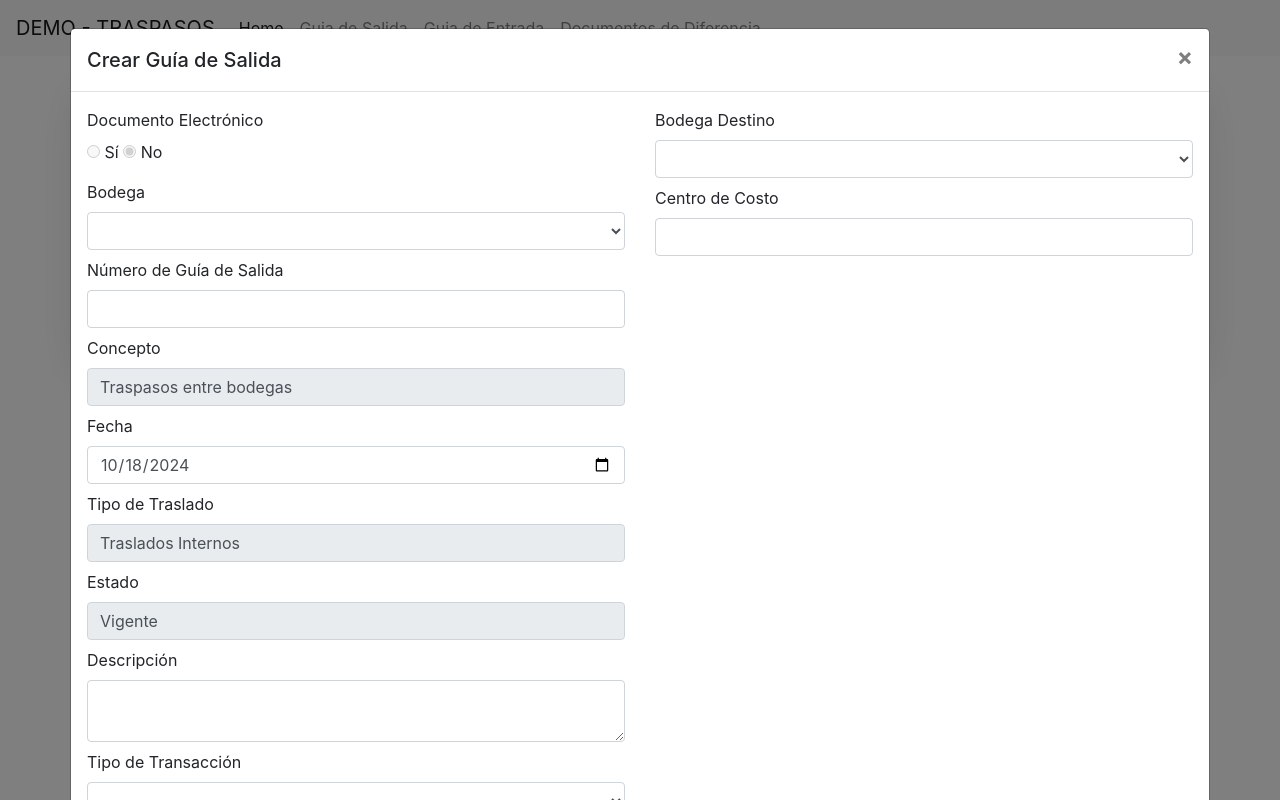
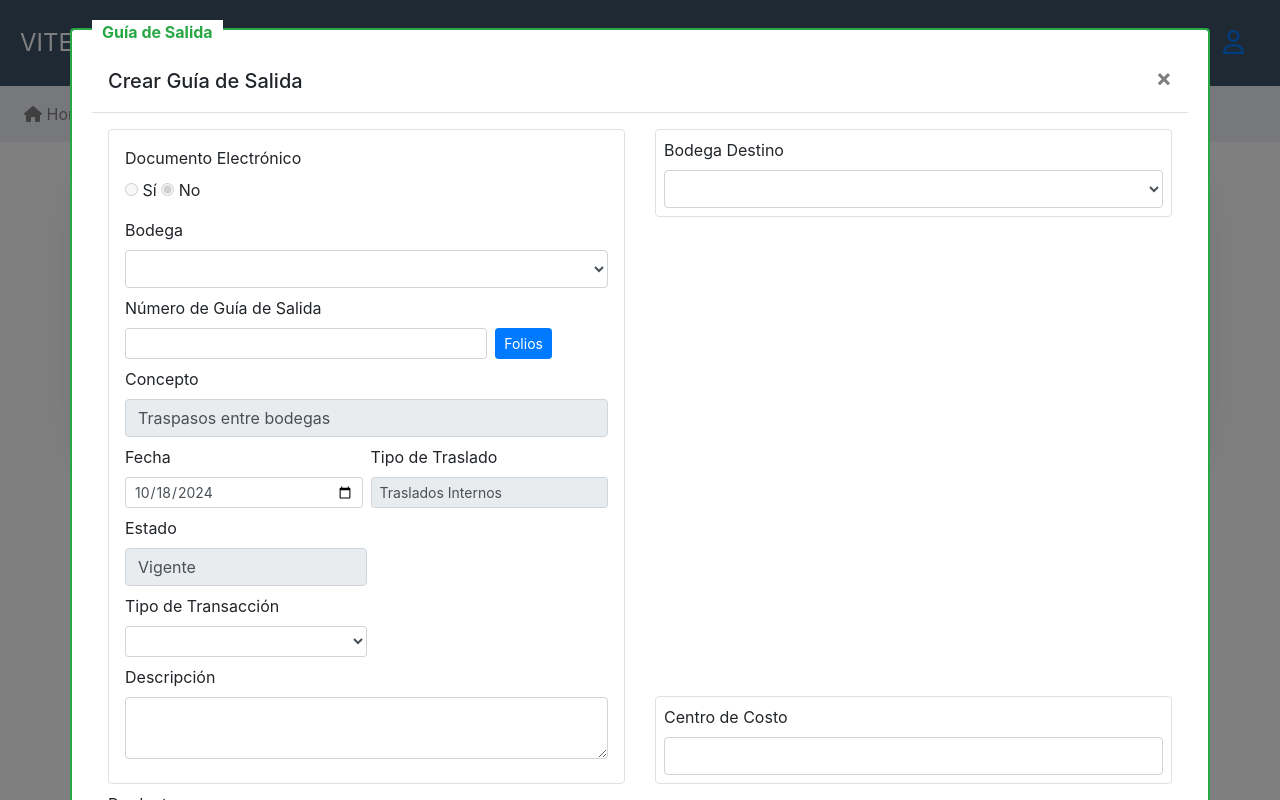
Before and after one commit to Diego-Orasystem/DEMO, an Angular app: page /guia-salida in a window 1280 px wide. Both pictures are taken after a click on the button "Crear Guía de Salida". Built offline with nearby package versions, Linux system fonts and the light colour scheme.

Commit message:
Estilos de guia de salida

```diff
--- a/src/app/guia-salida/guia-salida.component.css
+++ b/src/app/guia-salida/guia-salida.component.css
@@ -0,0 +1,15 @@
+.border-with-title {
+    position: relative;
+    border: 2px solid #28a745;
+    padding: 20px;
+  }
+  .border-with-title::before {
+    content: "Guía de Salida";
+    position: absolute;
+    top: -10px;
+    left: 20px;
+    background-color: white;
+    padding: 0 10px;
+    color: #28a745;
+    font-weight: bold;
+  }
--- a/src/app/guia-salida/guia-salida.component.html
+++ b/src/app/guia-salida/guia-salida.component.html
@@ -1,12 +1,13 @@
 <div class="container mt-4">
-  <div class="card shadow-lg">
-    <div class="card-header bg-primary text-white">
+  <div class="card shadow-lg rounded">
+    <div class="card-header" style="background-color: #28a745; color: white;">
       <h2>Guía de Salida</h2>
     </div>
     <div class="card-body">
-      <button class="btn btn-primary mb-3" data-toggle="modal" data-target="#createGuiaModal">Crear Guía de Salida</button>
+      <button class="btn btn-primary mb-3" data-toggle="modal" style="background-color: grey;" data-target="#createGuiaModal">Crear Guía de Salida</button>
+      <div class="table-responsive">
         <table class="table table-hover table-bordered mt-3">
-        <thead class="thead-dark">
+          <thead class="thead-">
             <tr>
               <th>Bodega</th>
               <th>Número de Guía</th>
@@ -40,13 +41,14 @@
       </div>
     </div>
   </div>
+</div>
 
 <!-- Modal for Creating -->
 <div class="modal fade" id="createGuiaModal" tabindex="-1" role="dialog" aria-labelledby="createGuiaModalLabel" aria-hidden="true">
   <div class="modal-dialog modal-xl" role="document">
-    <div class="modal-content">
+    <div class="modal-content border-with-title rounded">
       <div class="modal-header">
-        <h5 class="modal-title" id="createGuiaModalLabel">Crear Guía de Salida</h5>
+        <h5 class="modal-title text-center" id="createGuiaModalLabel">Crear Guía de Salida</h5>
         <button type="button" class="close" data-dismiss="modal" aria-label="Close">
           <span aria-hidden="true">&times;</span>
         </button>
@@ -55,6 +57,7 @@
         <form (ngSubmit)="addEntry()" class="form">
           <div class="row">
             <div class="col-md-6">
+              <div class="form-group mb-2 border p-3 rounded">
                 <div class="form-group mb-2">
                   <label>Documento Electrónico</label>
                   <div>
@@ -72,48 +75,56 @@
                 </div>
                 <div class="form-group mb-2">
                   <label for="numeroGuia">Número de Guía de Salida</label>
-                <input type="text" [(ngModel)]="newEntry.numeroGuia" class="form-control" id="numeroGuia" name="numeroGuia" required>
+                  <div class="d-flex">
+                    <input type="text" [(ngModel)]="newEntry.numeroGuia" class="form-control form-control-sm w-75" id="numeroGuia" name="numeroGuia" required>
+                    <button class="btn btn-primary btn-sm ml-2" type="button">Folios</button>
+                  </div>
                 </div>
                 <div class="form-group mb-2">
                   <label for="concepto">Concepto</label>
                   <input type="text" [(ngModel)]="newEntry.concepto" class="form-control" id="concepto" name="concepto" [disabled]="true" required>
                 </div>
-              <div class="form-group mb-2">
+                <div class="form-group mb-2 d-flex">
+                  <div class="w-50 mr-2">
                     <label for="fecha">Fecha</label>
-                <input type="date" [(ngModel)]="newEntry.fecha" class="form-control" id="fecha" name="fecha" required>
+                    <input type="date" [(ngModel)]="newEntry.fecha" class="form-control form-control-sm" id="fecha" name="fecha" required>
+                  </div>
+                  <div class="w-50">
+                    <label for="tipoTraslado">Tipo de Traslado</label>
+                    <input type="text" [(ngModel)]="newEntry.tipoTraslado" class="form-control form-control-sm" id="tipoTraslado" name="tipoTraslado" [disabled]="true" required>
+                  </div>
+                </div>
+                <div class="form-group mb-2 w-50">
+                  <label for="estado">Estado</label>
+                  <input type="text" [(ngModel)]="newEntry.estado" class="form-control" id="estado" name="estado" [disabled]="true" required>
                 </div>
                 <div class="form-group mb-2">
-                <label for="tipoTraslado">Tipo de Traslado</label>
-                <input type="text" [(ngModel)]="newEntry.tipoTraslado" class="form-control" id="tipoTraslado" name="tipoTraslado" [disabled]="true" required>
-              </div>
-              <div class="form-group mb-2">
-                <label for="estado">Estado</label>
-                <input type="text" [(ngModel)]="newEntry.estado" class="form-control" id="estado" name="estado" [disabled]="true" required>
+                  <label for="tipoTransaccion">Tipo de Transacción</label>
+                  <select [(ngModel)]="newEntry.tipoTransaccion" class="form-control form-control-sm w-50" id="tipoTransaccion" name="tipoTransaccion" required>
+                    <option *ngFor="let tipo of tiposTransaccion" [value]="tipo">{{ tipo }}</option>
+                  </select>
                 </div>
                 <div class="form-group mb-2">
                   <label for="descripcion">Descripción</label>
                   <textarea [(ngModel)]="newEntry.descripcion" class="form-control" id="descripcion" name="descripcion"></textarea>
                 </div>
-              <div class="form-group mb-2">
-                <label for="tipoTransaccion">Tipo de Transacción</label>
-                <select [(ngModel)]="newEntry.tipoTransaccion" class="form-control" id="tipoTransaccion" name="tipoTransaccion" required>
-                  <option *ngFor="let tipo of tiposTransaccion" [value]="tipo">{{ tipo }}</option>
-                </select>
+
               </div>
             </div>
-            <div class="col-md-6">
-              <div class="form-group mb-2">
+            <div class="col-md-6 d-flex flex-column justify-content-between">
+              <div class="form-group mb-2 border p-2 rounded">
                 <label for="bodegaDestino">Bodega Destino</label>
                 <select [(ngModel)]="newEntry.bodegaDestino" class="form-control" id="bodegaDestino" name="bodegaDestino" required>
                   <option *ngFor="let bodega of bodegas" [value]="bodega">{{ bodega }}</option>
                 </select>
               </div>
-              <div class="form-group mb-2">
+              <div class="form-group mb-2 border p-2 rounded mt-auto">
                 <label for="centroCosto">Centro de Costo</label>
                 <input type="text" [(ngModel)]="newEntry.centroCosto" class="form-control" id="centroCosto" name="centroCosto" required>
               </div>
             </div>
           </div>
+
           <div class="form-group mb-2">
             <label for="productos">Productos</label>
             <table class="table table-bordered mb-2">
@@ -160,7 +171,7 @@
 <!-- Modal for Details -->
 <div class="modal fade" id="detailGuiaModal" tabindex="-1" role="dialog" aria-labelledby="detailGuiaModalLabel" aria-hidden="true">
   <div class="modal-dialog" role="document">
-    <div class="modal-content">
+    <div class="modal-content rounded">
       <div class="modal-header">
         <h5 class="modal-title" id="detailGuiaModalLabel">Detalles de la Guía de Salida</h5>
         <button type="button" class="close" data-dismiss="modal" aria-label="Close">
@@ -201,7 +212,7 @@
 </div>
 <div class="modal fade" id="addProductModal" tabindex="-1" role="dialog" aria-labelledby="addProductModalLabel" aria-hidden="true">
   <div class="modal-dialog" role="document">
-    <div class="modal-content">
+    <div class="modal-content rounded">
       <div class="modal-header">
         <h5 class="modal-title" id="addProductModalLabel">Agregar Producto</h5>
         <button type="button" class="close" data-dismiss="modal" aria-label="Close">
--- a/src/app/navbar/navbar.component.html
+++ b/src/app/navbar/navbar.component.html
@@ -1,21 +1,34 @@
-<nav class="navbar navbar-expand-lg navbar-light bg-light">
-  <a class="navbar-brand" href="#">DEMO - TRASPASOS</a>
+<link rel="stylesheet" href="https://cdnjs.cloudflare.com/ajax/libs/font-awesome/6.0.0-beta3/css/all.min.css">
+<nav class="navbar navbar-expand-lg" style="background-color: #3F5267; padding: 20px;">
+  <a class="navbar-brand" href="#" style="color: white; font-size: 1.5rem;">VITEL - TRASPASOS</a>
   <button class="navbar-toggler" type="button" data-toggle="collapse" data-target="#navbarNav" aria-controls="navbarNav" aria-expanded="false" aria-label="Toggle navigation">
     <span class="navbar-toggler-icon"></span>
   </button>
-  <div class="collapse navbar-collapse" id="navbarNav">
+  <div class="ml-auto">
+    <a class="nav-link d-inline" href="#"><i class="fas fa-cog" style="font-size: 1.5rem;"></i></a>
+    <a class="nav-link d-inline" href="#"><i class="far fa-user" style="font-size: 1.5rem;"></i></a>
+  </div>
+</nav>
+
+<nav class="navbar navbar-expand-md" style="background-color: #edf1f7;">
+  <button class="navbar-toggler" type="button" data-toggle="collapse" data-target="#navbarNav2" aria-controls="navbarNav2" aria-expanded="false" aria-label="Toggle navigation">
+    <span class="navbar-toggler-icon">
+      <i class="fas fa-bars" style="color: grey;"></i> <!-- Usar un ícono de Font Awesome -->
+    </span>
+  </button>
+  <div class="collapse navbar-collapse" id="navbarNav2">
     <ul class="navbar-nav">
       <li class="nav-item active">
-        <a class="nav-link" href="#">Home</a>
+        <a class="nav-link" href="#" style="color: grey;"><i class="fas fa-home"></i> Home</a>
       </li>
       <li class="nav-item">
-        <a class="nav-link" href="/guia-salida">Guia de Salida</a>
+        <a class="nav-link" href="/guia-salida" style="color: grey;"><i class="fas fa-truck-loading"></i> Guia de Salida</a>
       </li>
       <li class="nav-item">
-        <a class="nav-link" href="/guia-entrada">Guia de Entrada</a>
+        <a class="nav-link" href="/guia-entrada" style="color: grey;"><i class="fas fa-truck"></i> Guia de Entrada</a>
       </li>
       <li class="nav-item">
-        <a class="nav-link" href="/documentos-diferencia">Documentos de Diferencia</a>
+        <a class="nav-link" href="/documentos-diferencia" style="color: grey;"><i class="fas fa-file-alt"></i> Documentos de Diferencia</a>
       </li>
     </ul>
   </div>
```
Lines whose indentation alone changed are shown as unchanged.
